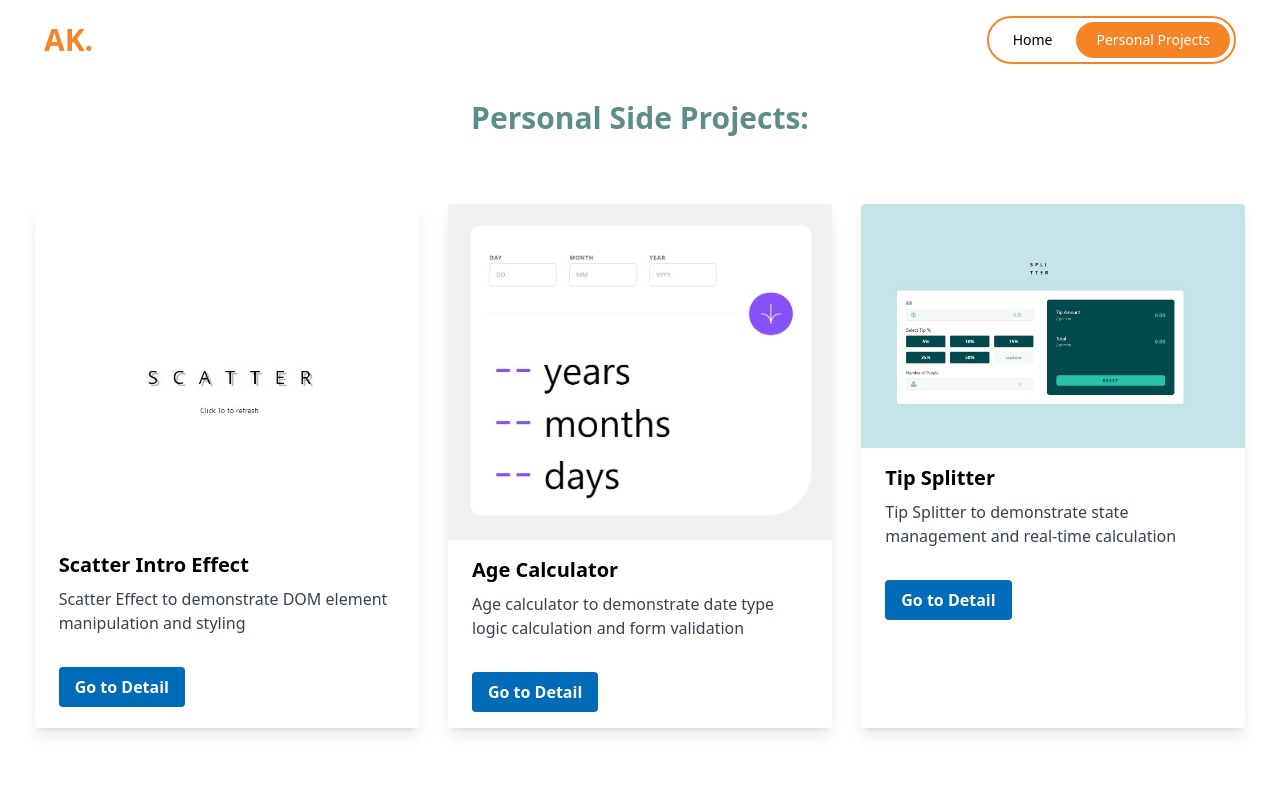
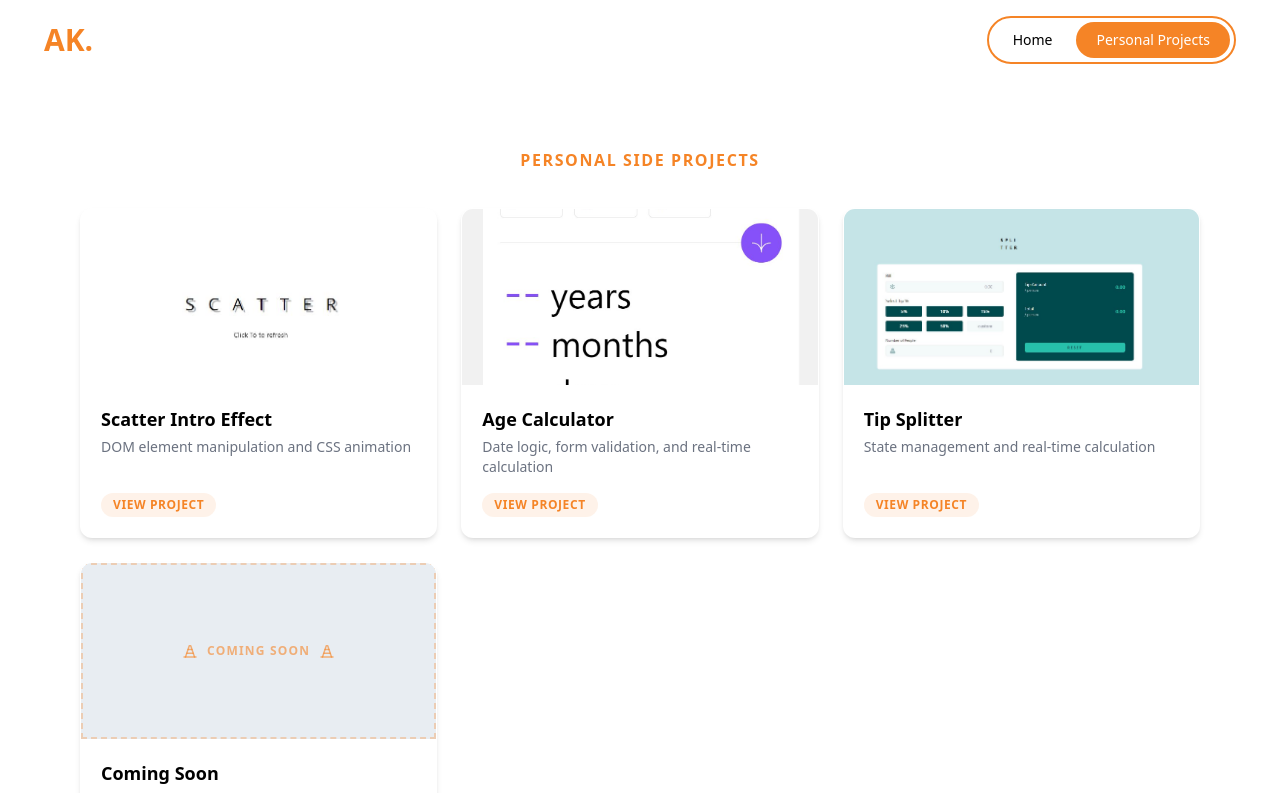
Before and after one commit to kdk0063/React-Andrew, a React (Vite) app: page /sideprojects in a window 1280 px wide. Shown: the top 793 px of the page. Built offline with nearby package versions, Linux system fonts and the light colour scheme.

Commit message:
updated: design layout and vite rendering files

```diff
--- a/src/Pages/LandingPage.js
+++ b/src/Pages/LandingPage.js
@@ -1,6 +1,7 @@
 import Introduction from '../Components/Introduction';
 import ProjectPage from './ProjectPage';
-import Card from '../Components/Card';
+import Link from '../Components/Link';
+import { TbTrafficCone } from 'react-icons/tb';
 import { FaGithub, FaLinkedin } from "react-icons/fa";
 import { MdOutlineMail } from "react-icons/md";
 
@@ -19,7 +20,8 @@ const sideProjects = [
         title: "Age Calculator",
         description: "Date logic calculation and form validation",
         imageUrl: AgeCalculatorImg,
-        path: "/age-calculator"
+        path: "/age-calculator",
+        imagePosition: "top"
     },
     {
         title: "Tip Splitter",
@@ -41,6 +43,36 @@ const sideProjects = [
     },
 ];
 
+function ProjectCard({ title, description, image, path, imagePosition = "center" }) {
+    const inner = (
+        <div className="group bg-white rounded-xl overflow-hidden shadow-md hover:shadow-xl border border-transparent hover:border-[#F58426] transition-all duration-300 flex flex-col h-full">
+            <div className="h-44 overflow-hidden bg-[#E8EDF2] flex-shrink-0">
+                {image
+                    ? <img src={image} alt={title} className="w-full h-full object-cover group-hover:scale-105 transition-transform duration-300" style={{ objectPosition: imagePosition }} />
+                    : <div className="w-full h-full flex items-center justify-center gap-2 border-2 border-dashed border-[#F58426]/30">
+                        <TbTrafficCone className="text-[#F58426]/60 text-lg" />
+                        <span className="text-[#F58426]/60 font-bold tracking-widest uppercase text-xs">Coming Soon</span>
+                        <TbTrafficCone className="text-[#F58426]/60 text-lg" />
+                      </div>
+                }
+            </div>
+            <div className="p-5 flex flex-col flex-1">
+                <h3 className="font-bold text-lg group-hover:text-[#F58426] transition-colors duration-200">{title}</h3>
+                <p className="text-gray-500 text-sm mt-1 flex-1">{description}</p>
+                <span className={`mt-4 self-start text-xs font-semibold uppercase tracking-wider px-3 py-1 rounded-full ${
+                    path
+                        ? 'bg-[#F58426]/10 text-[#F58426] group-hover:bg-[#F58426] group-hover:text-white'
+                        : 'bg-gray-100 text-gray-400'
+                } transition-colors duration-200`}>
+                    {path ? 'View Project' : 'Coming Soon'}
+                </span>
+            </div>
+        </div>
+    );
+    if (path) return <Link to={path} className="no-underline h-full">{inner}</Link>;
+    return <div className="h-full">{inner}</div>;
+}
+
 function LandingPage() {
     const handleContactClick = (type) => {
         if (type === 'mail') return (window.location.href = 'mailto:kdk0063@gmail.com');
@@ -60,15 +92,9 @@ function LandingPage() {
 
             <section id="projects" className="w-full bg-white py-[4rem] px-[2rem]">
                 <h1 className="mb-[2rem] text-center font-bold text-[#F58426] uppercase tracking-widest">Personal Projects</h1>
-                <div className="flex flex-wrap justify-center max-w-[70rem] mx-auto gap-4">
+                <div className="grid grid-cols-1 sm:grid-cols-2 lg:grid-cols-3 gap-6 max-w-[70rem] mx-auto">
                     {sideProjects.map((p) => (
-                        <Card
-                            key={p.title}
-                            imageUrl={p.imageUrl}
-                            title={p.title}
-                            description={p.description}
-                            link={p.path}
-                        />
+                        <ProjectCard key={p.title} title={p.title} description={p.description} image={p.imageUrl} path={p.path} imagePosition={p.imagePosition} />
                     ))}
                 </div>
             </section>
--- a/src/Pages/PersonalProjectPage.js
+++ b/src/Pages/PersonalProjectPage.js
@@ -1,49 +1,84 @@
-import Card from '../Components/Card';
+import Link from '../Components/Link';
+import { TbTrafficCone } from 'react-icons/tb';
 
 import AgeCalculatorImg from '../images/ageCalc.JPG';
 import ScatterEffect from '../images/scatter.JPG';
 import TipSplitter from '../images/splitter.JPG';
 
-function PersonalProjectPage() {
-    const contentItems =[
+const projects = [
     {
         title: "Scatter Intro Effect",
-            description: "Scatter Effect to demonstrate DOM element manipulation and styling",
-            imageUrl: ScatterEffect,
-            path: "/scatter-css-page"
+        description: "DOM element manipulation and CSS animation",
+        image: ScatterEffect,
+        path: "/scatter-css-page",
     },
     {
         title: "Age Calculator",
-            description: "Age calculator to demonstrate date type logic calculation and form validation",
-            imageUrl: AgeCalculatorImg,
-            path: "/age-calculator"
+        description: "Date logic, form validation, and real-time calculation",
+        image: AgeCalculatorImg,
+        path: "/age-calculator",
     },
     {
         title: "Tip Splitter",
-            description: "Tip Splitter to demonstrate state management and real-time calculation",
-            imageUrl: TipSplitter,
-            path: "/tip-splitter"
+        description: "State management and real-time calculation",
+        image: TipSplitter,
+        path: "/tip-splitter",
+    },
+    {
+        title: "Coming Soon",
+        description: "More side projects in the works",
+        image: null,
+        path: "",
     },
 ];
 
-
-    return (
-        <>
-            <div className="p-5">
-                <div className="flex flex-col">
-                    <h1 className="mb-[2rem] text-center font-bold text-[#5c8d89] text-3xl">Personal Side Projects:</h1>
-                    <div className="flex flex-wrap justify-center mt-5">
-                        <Card imageUrl={contentItems[0].imageUrl} title={contentItems[0].title} description={contentItems[0].description} link={contentItems[0].path}/>
-                        <Card imageUrl={contentItems[1].imageUrl} title={contentItems[1].title} description={contentItems[1].description} link={contentItems[1].path}/>
-                        <Card imageUrl={contentItems[2].imageUrl} title={contentItems[2].title} description={contentItems[2].description} link={contentItems[2].path}/>
+function ProjectCard({ title, description, image, path }) {
+    const inner = (
+        <div className="group bg-white rounded-xl overflow-hidden shadow-md hover:shadow-xl border border-transparent hover:border-[#F58426] transition-all duration-300 flex flex-col h-full">
+            <div className="h-44 overflow-hidden bg-[#E8EDF2] flex-shrink-0">
+                {image
+                    ? <img
+                        src={image}
+                        alt={title}
+                        className="w-full h-full object-cover group-hover:scale-105 transition-transform duration-300"
+                      />
+                    : <div className="w-full h-full flex items-center justify-center gap-2 border-2 border-dashed border-[#F58426]/30">
+                        <TbTrafficCone className="text-[#F58426]/60 text-lg" />
+                        <span className="text-[#F58426]/60 font-bold tracking-widest uppercase text-xs">Coming Soon</span>
+                        <TbTrafficCone className="text-[#F58426]/60 text-lg" />
                       </div>
-
-                    <div className="flex justify-center mt-[15rem] font-bold">
-                        <h1>MORE SIDE PROJECTS COMING SOON.</h1>
+                }
+            </div>
+            <div className="p-5 flex flex-col flex-1">
+                <h3 className="font-bold text-lg group-hover:text-[#F58426] transition-colors duration-200">{title}</h3>
+                <p className="text-gray-500 text-sm mt-1 flex-1">{description}</p>
+                <span className={`mt-4 self-start text-xs font-semibold uppercase tracking-wider px-3 py-1 rounded-full ${
+                    path
+                        ? 'bg-[#F58426]/10 text-[#F58426] group-hover:bg-[#F58426] group-hover:text-white'
+                        : 'bg-gray-100 text-gray-400'
+                } transition-colors duration-200`}>
+                    {path ? 'View Project' : 'Coming Soon'}
+                </span>
             </div>
         </div>
+    );
+
+    if (path) {
+        return <Link to={path} className="no-underline h-full">{inner}</Link>;
+    }
+    return <div className="h-full">{inner}</div>;
+}
+
+function PersonalProjectPage() {
+    return (
+        <div className="py-[4rem] px-[2rem]">
+            <h1 className="mb-[2rem] text-center font-bold text-[#F58426] uppercase tracking-widest">Personal Side Projects</h1>
+            <div className="grid grid-cols-1 sm:grid-cols-2 lg:grid-cols-3 gap-6 max-w-[70rem] mx-auto">
+                {projects.map((p) => (
+                    <ProjectCard key={p.title} {...p} />
+                ))}
             </div>
-        </>
-    )
-};
+        </div>
+    );
+}
 export default PersonalProjectPage;
```
Also changed, not shown: .claude/settings.json, 16 other files (tests, documents, lock files or other folders). Lines whose indentation alone changed are shown as unchanged.
